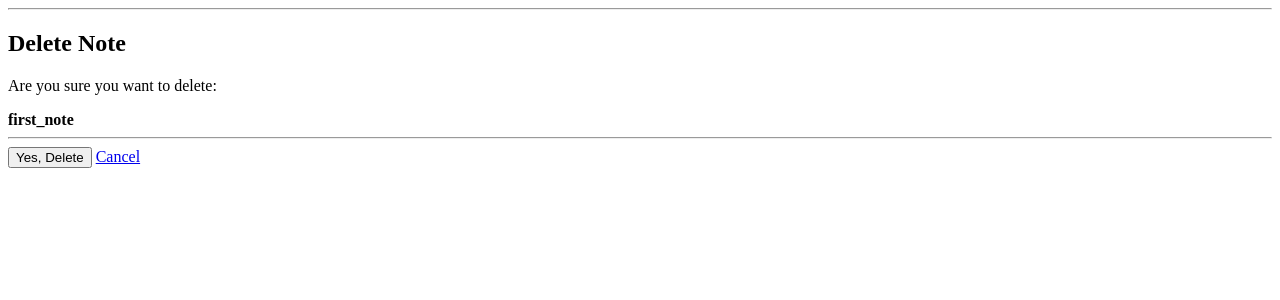
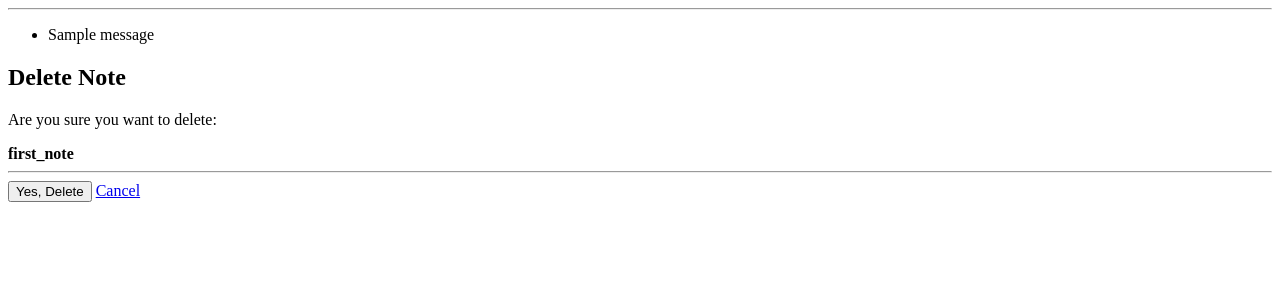
Before and after one commit to RouvenBlaettler/django_learning, a Django app: page /delete/1/ in a window 1280 px wide. Shown: the part 26-326 px from the top of the page. Run offline with Django 5.2, Linux system fonts and the light colour scheme; a user stored in the database is signed in; data comes from the database, SQL or seed files in the repository; both versions use the stored data as it was after the commit; one stand-in notice (Sample message) is shown.

Commit message:
add messages

```diff
--- a/core/pages/templates/pages/base.html
+++ b/core/pages/templates/pages/base.html
@@ -18,6 +18,13 @@
 </nav>
 
 <hr>
+{% if messages %}
+    <ul>
+        {% for message in messages %}
+            <li>{{ message }}</li>
+        {% endfor %}
+    </ul>
+{% endif %}
 
 {% block content %}
 {% endblock %}
--- a/core/pages/views.py
+++ b/core/pages/views.py
@@ -5,12 +5,14 @@ from .forms import NoteForm
 from django.contrib.auth.decorators import login_required
 from django.contrib.auth import authenticate, login, logout
 from django.contrib.auth.forms import UserCreationForm
+from django.contrib import messages
 
 @login_required
 def delete_note(request, note_id):
     note = get_object_or_404(Note, id=note_id, user=request.user)
     if request.method == "POST":
         note.delete()
+        messages.success(request, "Note deleted successfully.")
         return redirect('home')
     return render(request, "pages/delete_note.html", {
         "note": note
@@ -24,6 +26,7 @@ def edit_note(request, note_id):
         form = NoteForm(request.POST, instance=note)
         if form.is_valid():
             form.save()
+            messages.success(request, "Note updated successfully.")
             return redirect('home')
     else:
         form = NoteForm(instance=note)
@@ -41,6 +44,7 @@ def pages_view(request):
             note = form.save(commit=False)
             note.user = request.user
             note.save()
+            messages.success(request, "Note added successfully.")
             return redirect('home')
     else:
         form = NoteForm()
```
Also changed, not shown: core/db.sqlite3.
